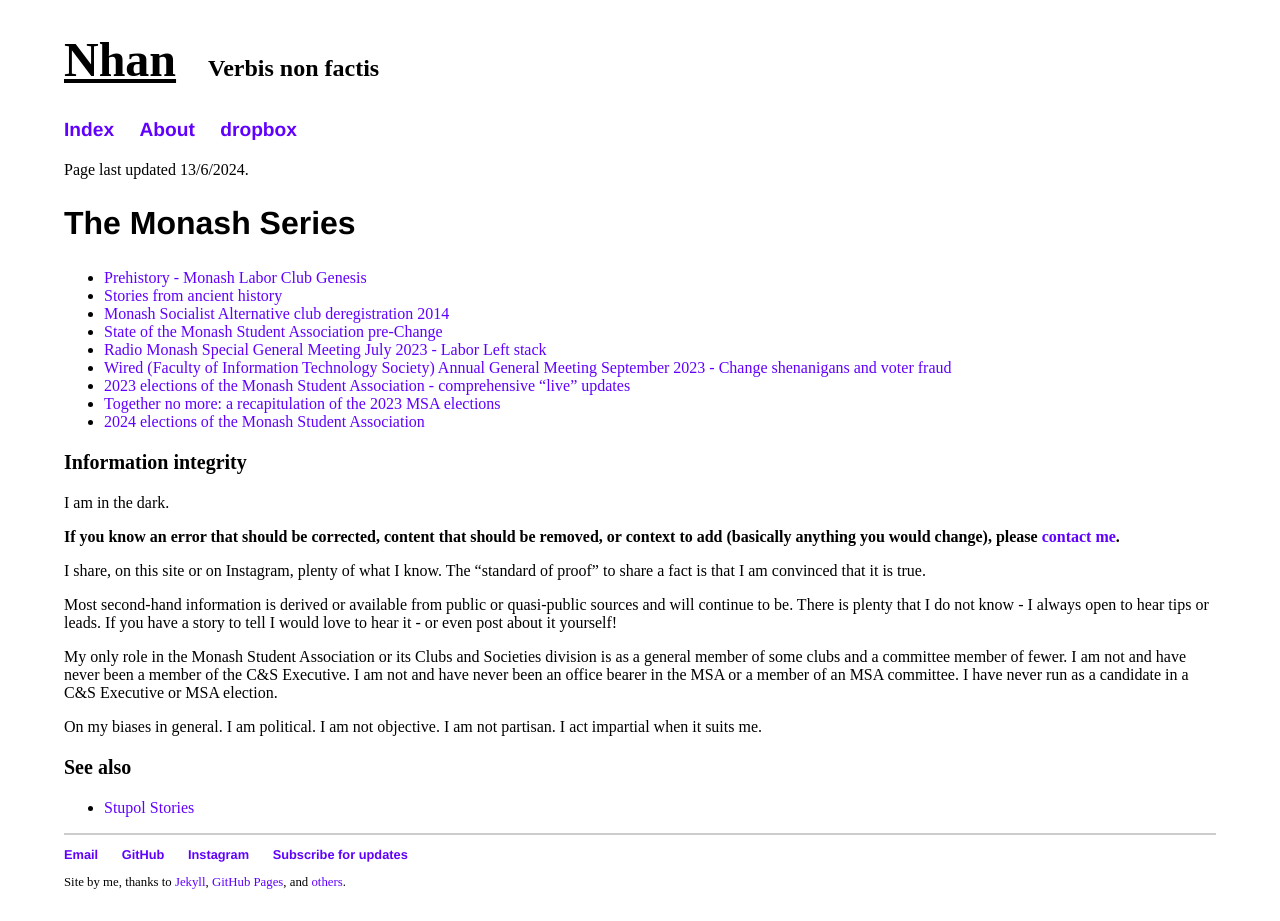
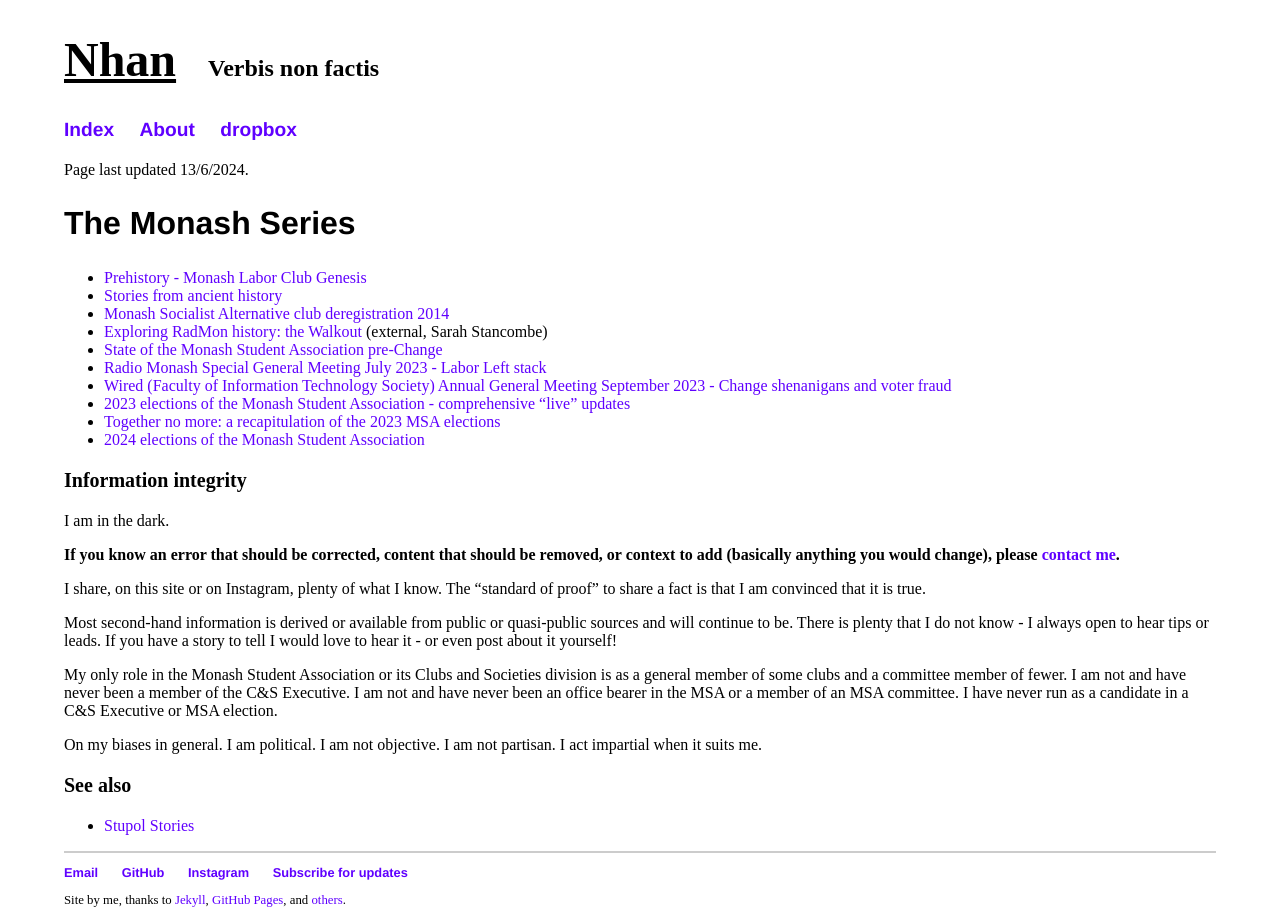
Before and after one commit to nhtnhanbn/nhtnhanbn.github.io, a Jekyll site: the page built from _repository/monash.md, in a window 1280 px wide. Built offline with Jekyll 4.4.1, drawn with Linux system fonts in a browser that asks for light colours; grey boxes are pictures that could not be loaded.

Commit message:
Add link to radmon walkout

```diff
--- a/_repository/monash.md
+++ b/_repository/monash.md
@@ -10,6 +10,7 @@ Page last updated 13/6/2024.
 - [Prehistory - Monash Labor Club Genesis](/maonash)
 - [Stories from ancient history](/stupol)
 - [Monash Socialist Alternative club deregistration 2014](/msalt)
+- [Exploring RadMon history: the Walkout](https://www.radiomonash.online/journalism-all/od112xng9vbc2lpgfe0lwfaxgclf07) (external, Sarah Stancombe)
 - [State of the Monash Student Association pre-Change](/msa)
 - [Radio Monash Special General Meeting July 2023 - Labor Left stack](/radmon)
 - [Wired (Faculty of Information Technology Society) Annual General Meeting September 2023 - Change shenanigans and voter fraud](/wired)
```
